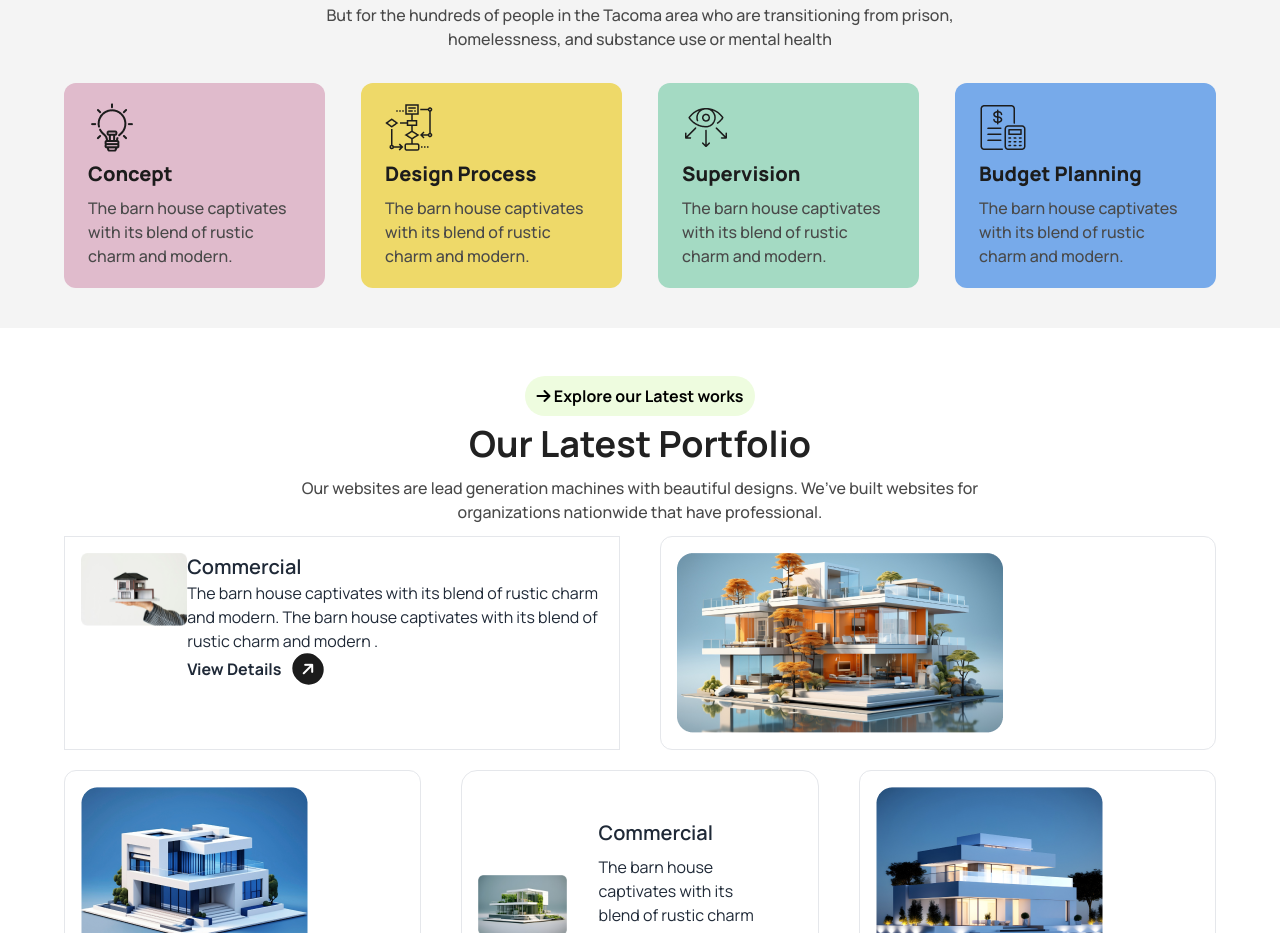
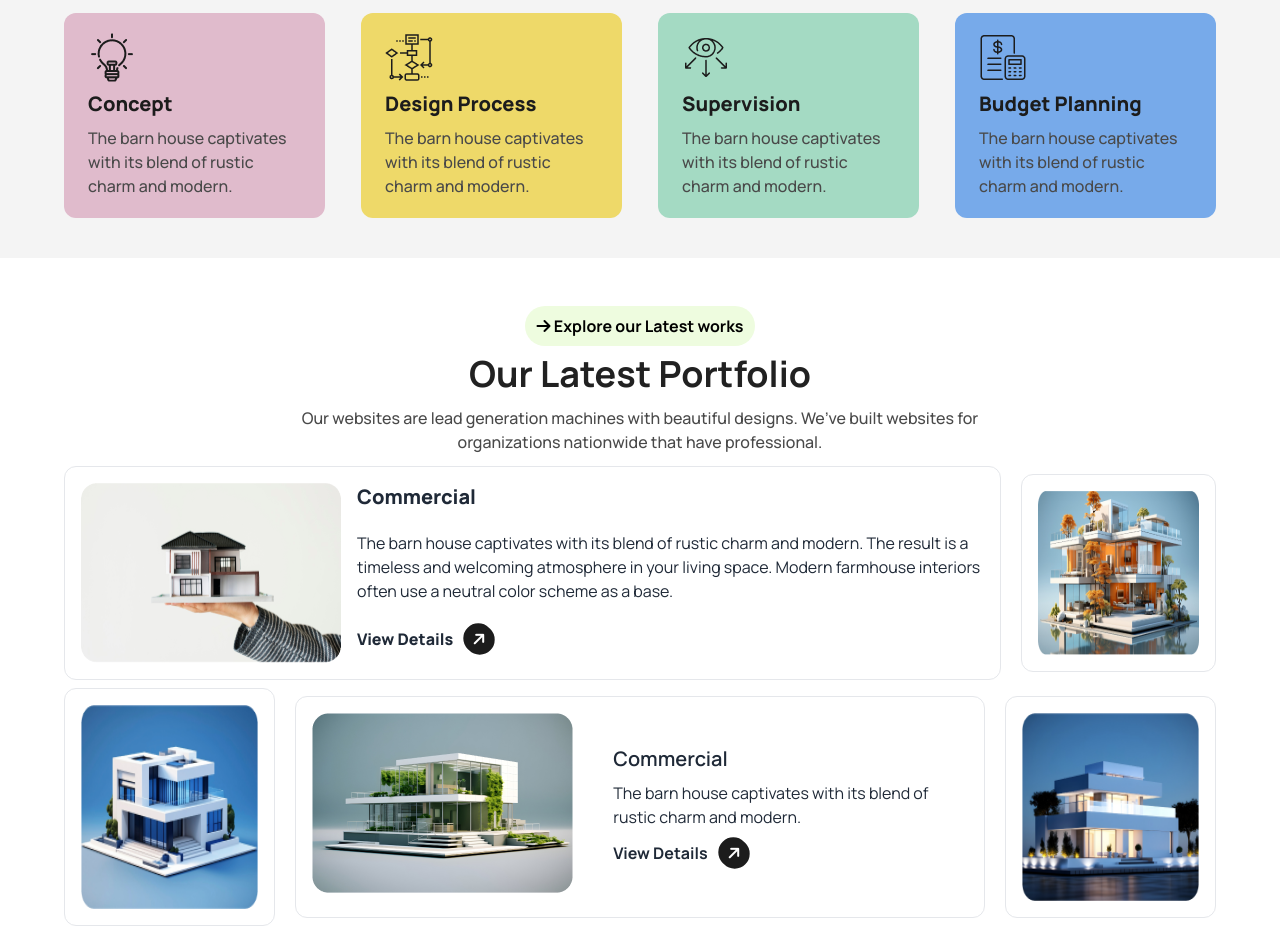
Before and after one commit to 09mehed/assignment-3, a plain HTML site: page index.html in a window 1280 px wide. Shown: the part 1867-2800 px from the top of the page. Drawn offline with nearby package versions, Linux system fonts and the light colour scheme.

Commit message:
latest work in progress

```diff
--- a/index.html
+++ b/index.html
@@ -79,9 +79,9 @@
 
           <!-- header area start -->
 
-      <section class="py-10 container mx-auto lg:px-16 text-center">
-              <div class="items-center">
-                  <img class="left-5"  src="./assets/banner.png" alt="">
+      <section class="lg:pt-80 pb-10 py-10 container mx-auto lg:px-16 text-center">
+              <div class="items-center lg:relative">
+                  <img class="lg:absolute -top-80 left-56"  src="./assets/banner.png" alt="">
               </div>
               <div>
                   <h1 class="lg:text-6xl text-3xl font-extrabold py-5">A barn house of this design has a striking appearance</h1>
@@ -223,50 +223,52 @@
       </div>
 
       <!-- cards -->
-       <div class="grid grid-cols-1 lg:grid-cols-2 gap-10">
+        <div class="lg:flex gap-5">
           <!-- card 1 -->
-          <div class=" border border-gray-200 p-4 lg:flex">
+          <div class=" border border-gray-200 rounded-xl p-4 lg:flex gap-4 ">
             <div>
               <figure>
                 <img class="w-[100%]" src="./assets/img1.png" alt="" />
               </figure>
             </div>
-            <div class="">
-              <h2 class="card-title">Commercial</h2>
-              <p>The barn house captivates with its blend of rustic charm and modern. The barn house captivates with its blend of rustic charm and modern .</p>
+            <div class="flex-1">
+              <h2 class="card-title font-extrabold">Commercial</h2>
+              <p class="py-5">The barn house captivates with its blend of rustic charm and modern. The result is a timeless and welcoming atmosphere in your living space. Modern farmhouse interiors often use a neutral color scheme as a base.</p>
               <div class="card-actions">
                 <button>
+                  <a class=""><span class="font-extrabold">View Details</span> <i class="bg-[#1C1C1C] text-white py-2 px-2 mx-2 rounded-full -rotate-45 fa-solid fa-arrow-right"></i></a>
+              </button>
+              </div>
+            </div>
+          </div>
+
+          <div class="border border-gray-200 p-4 rounded-xl my-2">
+              <img class="w-full h-full" src="./assets/img2.png" alt="">
+          </div>
+
+       </div>
+
+       <div class="lg:flex gap-5 py-2">
+          <div class="border border-gray-200 rounded-xl p-4">
+            <img class="w-full h-full" src="./assets/img3.png" alt="">
+          </div>
+
+          <div class="border border-gray-200 rounded-xl p-4 lg:flex gap-2 my-2">
+            <figure>
+              <img class="w-[100%]" src="./assets/img4.png" alt="" />
+            </figure>
+            <div class="card-body flex-1">
+              <h2 class="card-title">Commercial</h2>
+              <p>The barn house captivates with its blend of rustic charm and modern.</p>
+              <div class="card-actions">
+                <button class="">
                   <a class=""><span class="font-bold">View Details</span> <i class="bg-[#1C1C1C] text-white py-2 px-2 mx-2 rounded-full -rotate-45 fa-solid fa-arrow-right"></i></a>
               </button>
               </div>
             </div>
           </div>
-          <div class="border border-gray-200 p-4 rounded-xl ">
-              <img src="./assets/img2.png" alt="">
-          </div>
-       </div>
-
-       <div class="grid grid-cols-1 lg:grid-cols-3 gap-10 my-5">
-          <div class="border border-gray-200 p-4 rounded-xl">
-            <img src="./assets/img3.png" alt="">
-          </div>
-
-          <div class="card card-side border border-gray-200 p-4">
-            <figure>
-              <img src="./assets/img4.png" alt="" />
-            </figure>
-            <div class="card-body">
-              <h2 class="card-title">Commercial</h2>
-              <p>The barn house captivates with its blend of rustic charm and modern.</p>
-              <div class="card-actions">
-                <button class="hidden lg:block">
-                  <a class=""><span class="font-bold">View Details</span> <i class="bg-[#1C1C1C] text-white py-2 px-2 mx-2 rounded-full -rotate-45 fa-solid fa-arrow-right"></i></a>
-              </button>
-              </div>
-            </div>
-          </div>
-          <div class="border border-gray-200 p-4 rounded-xl">
-              <img src="./assets/img5.png" alt="">
+          <div class="border border-gray-200 p-4 rounded-xl my-2">
+              <img class="w-full h-full" src="./assets/img5.png" alt="">
           </div>
 
        </div>
```
